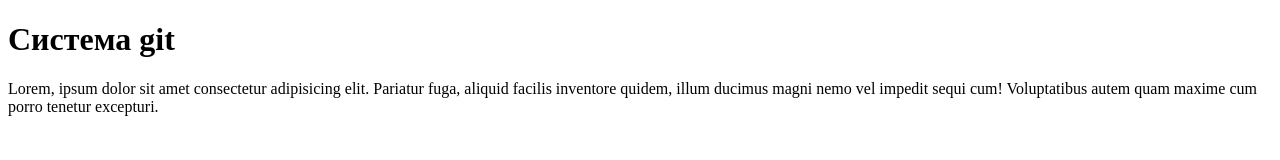
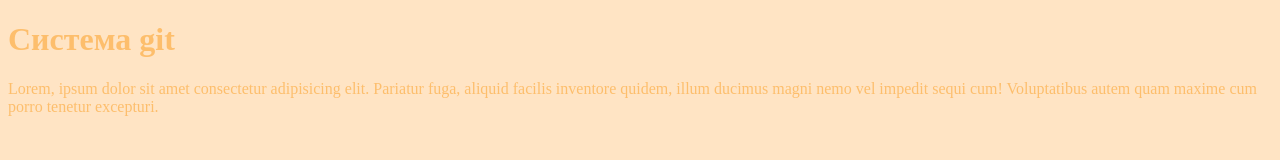
Before and after one commit to Ksenchik5/test3, a plain HTML site: page index.html in a window 1280 px wide. Drawn offline with Linux system fonts and the light colour scheme.

Commit message:
set style for body

```diff
--- a/css/style.css
+++ b/css/style.css
@@ -0,0 +1,4 @@
+body{
+    background-color: bisque;
+    color: rgb(253, 190, 108);
+}
--- a/index.html
+++ b/index.html
@@ -5,6 +5,8 @@
     <meta http-equiv="X-UA-Compatible" content="IE=edge">
     <meta name="viewport" content="width=device-width, initial-scale=1.0">
     <title>Работа с git</title>
+    <link rel="stylesheet" href="css/style.css">
+
 </head>
 <body>
     <h1>Система git</h1>
```
